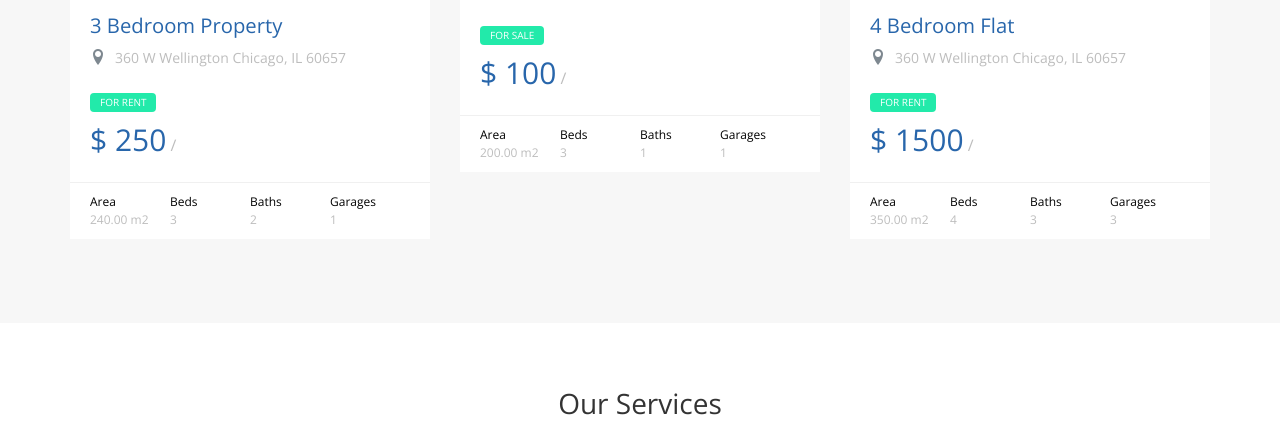
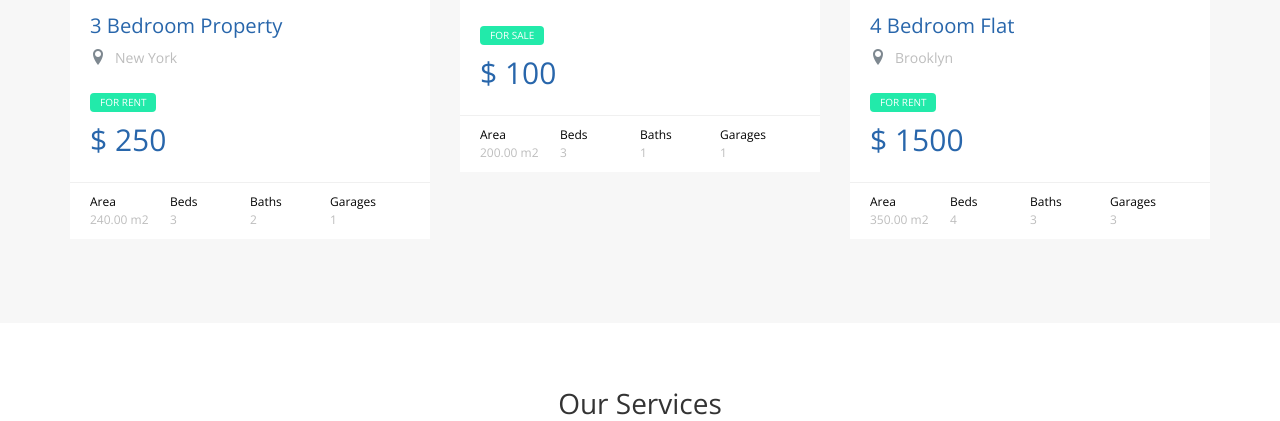
Before and after one commit to reyesvicente/hotel, a Django app: page / in a window 1280 px wide. Shown: the part 1585-2006 px from the top of the page. Run offline with Django 3.2, Linux system fonts and the light colour scheme; data comes from the database, SQL or seed files in the repository; some libraries are stand-ins or nearby versions; some web fonts are replaced.

Commit message:
Update home.html
forgot the location

```diff
--- a/home/templates/home/home.html
+++ b/home/templates/home/home.html
@@ -103,10 +103,10 @@
             <div class="probootstrap-card-text">
               <h2 class="probootstrap-card-heading"><a href="{% url 'property:property_detail' property.id %}">{{property}}</a></h2>
               <div class="probootstrap-listing-location">
-                <i class="icon-location2"></i> <span>360 W Wellington Chicago, IL 60657</span>
+                <i class="icon-location2"></i> <span>{{property.location}}</span>
               </div>
               <div class="probootstrap-listing-category for-sale"><span>for {{property.property_type}}</span></div>
-              <div class="probootstrap-listing-price"><strong>$ {{property.price}}</strong> / {% if property.property_type.rent %} /month {% else %} {% endif %}</div>
+              <div class="probootstrap-listing-price"><strong>$ {{property.price}}</strong> {% if property.property_type.rent %} /month {% else %} {% endif %}</div>
             </div>
             <div class="probootstrap-card-extra">
               <ul>
```
